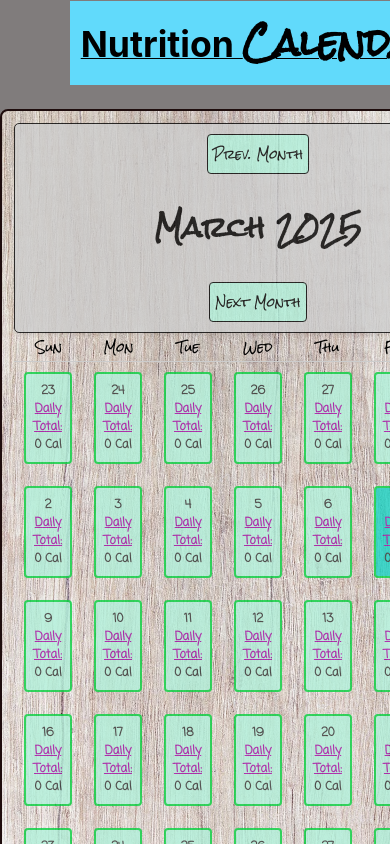
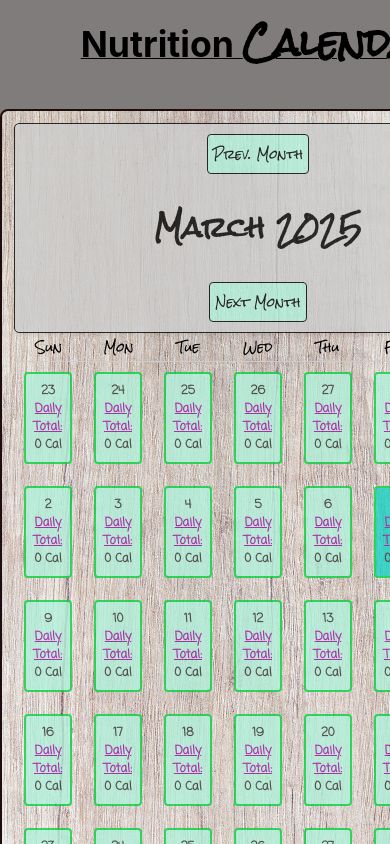
Before and after one commit to davidxv15/Nutrition-Calendar2.0, a React (Create React App) app: page / in a window 390 px wide. Shown: the top 844 px of the page. Built offline with nearby package versions, Linux system fonts and the light colour scheme; a web font is replaced by a local one.

Commit message:
refactor(App.css): bg- transparent

```diff
--- a/src/App.css
+++ b/src/App.css
@@ -28,12 +28,12 @@ h1 {
 }
 
 .App-link {
-  color: #61dafb;
+  color: #2f5e6c;
 }
 
 @media (max-width: 480px) {
   .app-title {
     transform: translateX(70px);
-    background-color: #61dafb;
+    background-color: transparent;
   };
 }
```
